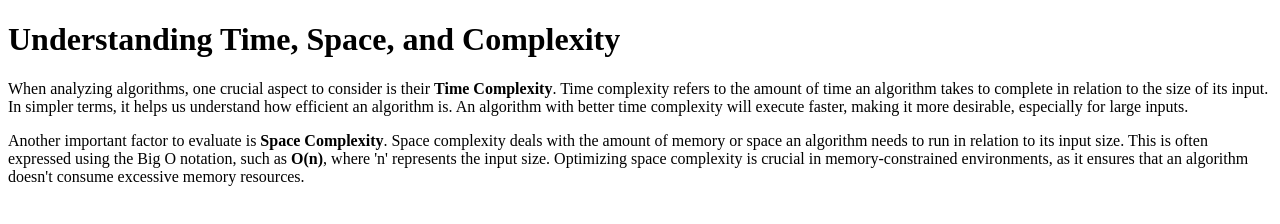
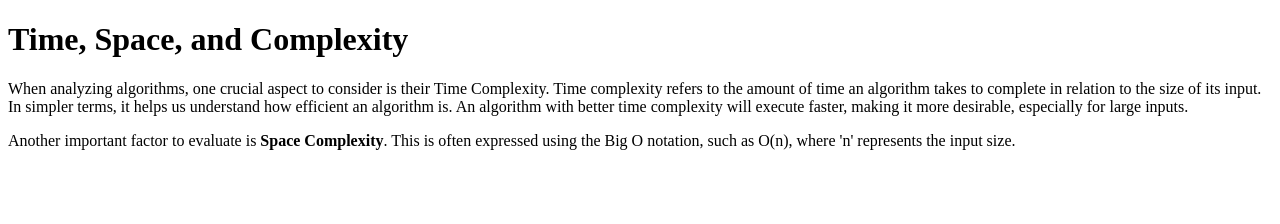
Before and after one commit to acciojob/time-and-space-complexity-lingalaabhi34, a website: page main.html in a window 1280 px wide. Drawn offline with Linux system fonts and the light colour scheme.

Commit message:
created a submission

```diff
--- a/main.html
+++ b/main.html
@@ -4,10 +4,10 @@
     <title>Time and Space Complexity</title>
   </head>
   <body>
-    <h1>Understanding Time, Space, and Complexity</h1>
+    <h1>Time, Space, and Complexity</h1>
     <p>
       When analyzing algorithms, one crucial aspect to consider is their
-      <b>Time Complexity</b>. Time complexity refers to the amount of
+      Time Complexity. Time complexity refers to the amount of
       time an algorithm takes to complete in relation to the size of its input.
       In simpler terms, it helps us understand how efficient an algorithm is. An
       algorithm with better time complexity will execute faster, making it more
@@ -15,12 +15,8 @@
     </p>
     <p>
       Another important factor to evaluate is <b>Space Complexity</b>.
-      Space complexity deals with the amount of memory or space an algorithm
-      needs to run in relation to its input size. This is often expressed using
-      the Big O notation, such as <b>O(n)</b>, where 'n' represents
-      the input size. Optimizing space complexity is crucial in
-      memory-constrained environments, as it ensures that an algorithm doesn't
-      consume excessive memory resources.
+    This is often expressed using the Big O notation, such as O(n), where 'n' represents
+      the input size.
     </p>
   </body>
 </html>
```
